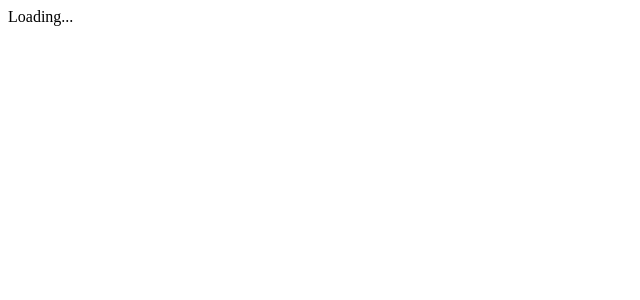
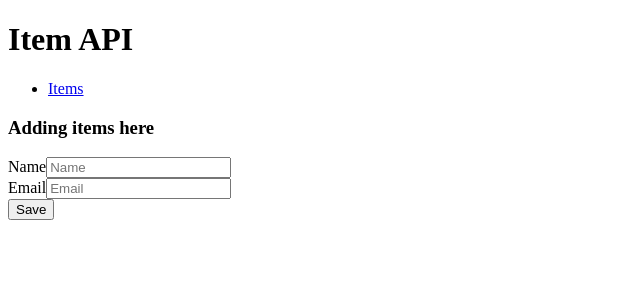
Before and after one commit to aurimas-darguzis/FlowApp, an Angular app: page /items/add in a window 1280 px wide. Shown: the top 300 px of the page, without its empty margins (0-640 px from the left). Built offline with nearby package versions, Linux system fonts and the light colour scheme.

Commit message:
added reactive form. next step - save data

```diff
--- a/src/app/components/items/item-add-update.component.html
+++ b/src/app/components/items/item-add-update.component.html
@@ -1 +1,18 @@
 <h3>Adding items here</h3>
+
+<form (ngSubmit)="save()" [formGroup]="itemForm">
+    <div>
+        <label for="name">Name</label>
+        <input id="name" type="text"
+               placeholder="Name"
+               formControlName="name">
+    </div>
+    <div>
+        <label for="email">Email</label>
+        <input id="email" type="email"
+               placeholder="Email"
+               formControlName="email">
+    </div>
+
+    <button type="submit">Save</button>
+</form>
--- a/src/app/components/items/item-add-update.component.ts
+++ b/src/app/components/items/item-add-update.component.ts
@@ -5,6 +5,9 @@ import { Router } from '@angular/router';
 import { Item } from '../../model';
 import { ItemsService } from '../../services';
 
+@Component({
+    templateUrl: './item-add-update.component.html'
+})
 
 export class ItemAddUpdateComponent implements OnInit, OnDestroy {
 
@@ -35,4 +38,8 @@ export class ItemAddUpdateComponent implements OnInit, OnDestroy {
             email: new FormControl()
          });
     }
+
+    save() {
+        console.log(this.itemForm);
+    }
 }
```
